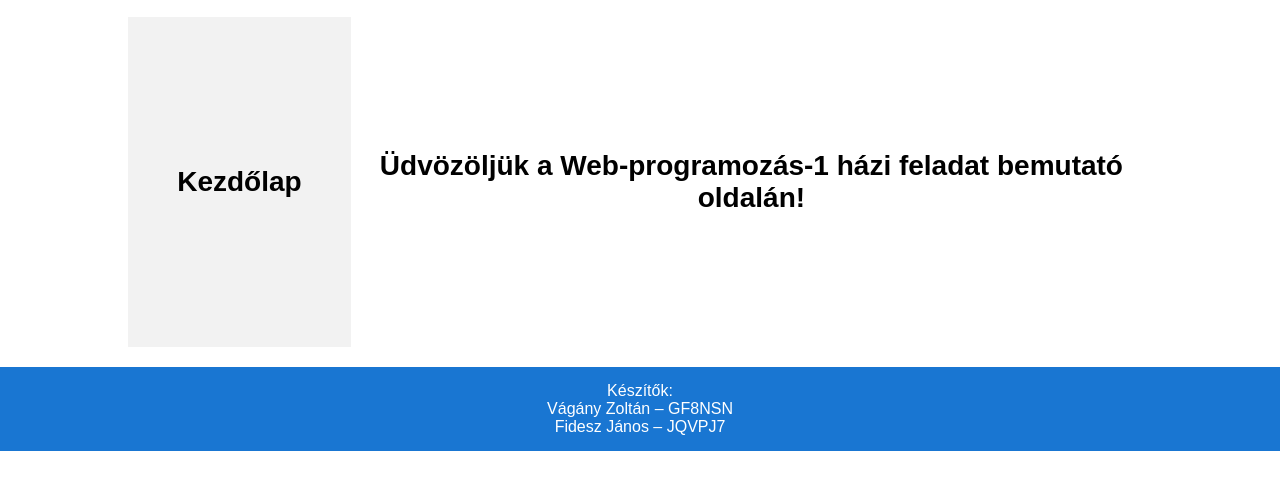
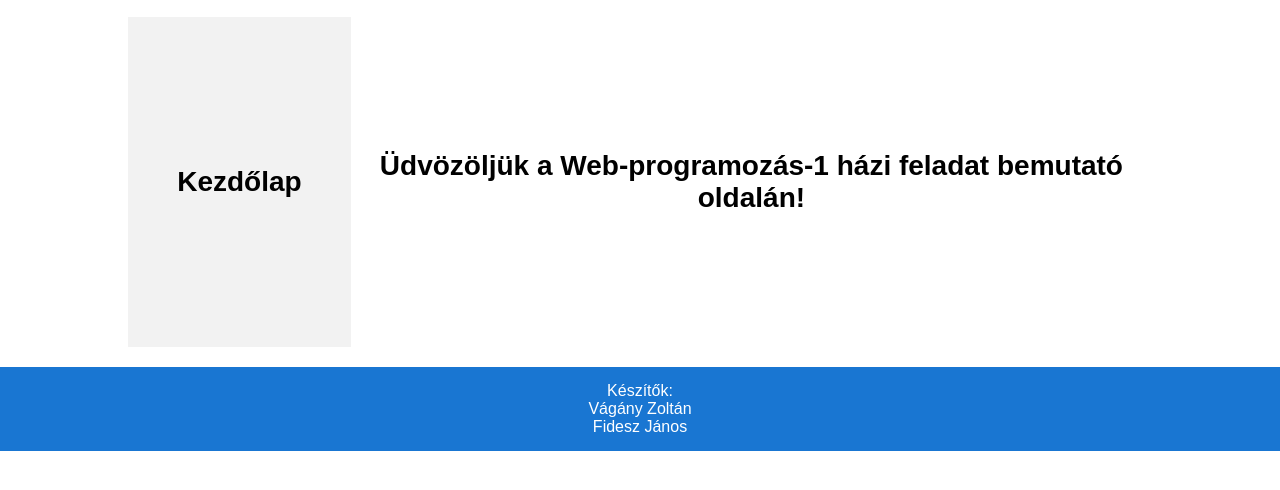
Before and after one commit to kirk120/webprog1, a plain HTML site: page index.html in a window 1280 px wide. Shown: the part 122-612 px from the top of the page. Drawn offline with Linux system fonts and the light colour scheme.

Commit message:
Frissítés
Készítők neveinek frissítése

```diff
--- a/index.html
+++ b/index.html
@@ -117,8 +117,8 @@
 
     <footer>
         Készítők:<br>
-        Vágány Zoltán – GF8NSN<br>
-        Fidesz János – JQVPJ7
+        Vágány Zoltán<br>
+        Fidesz János
     </footer>
 
 </body>
```
